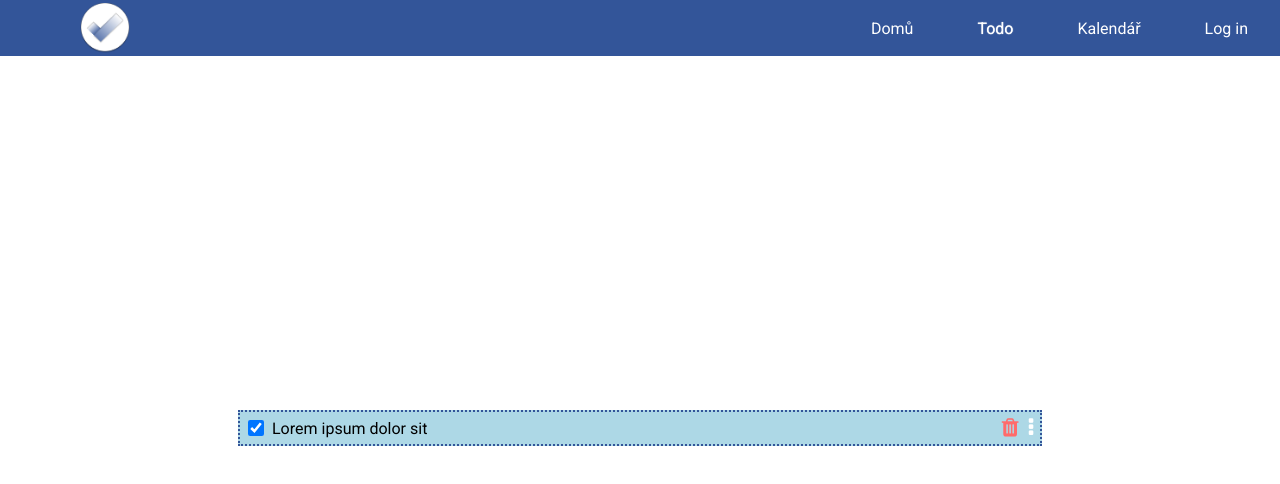
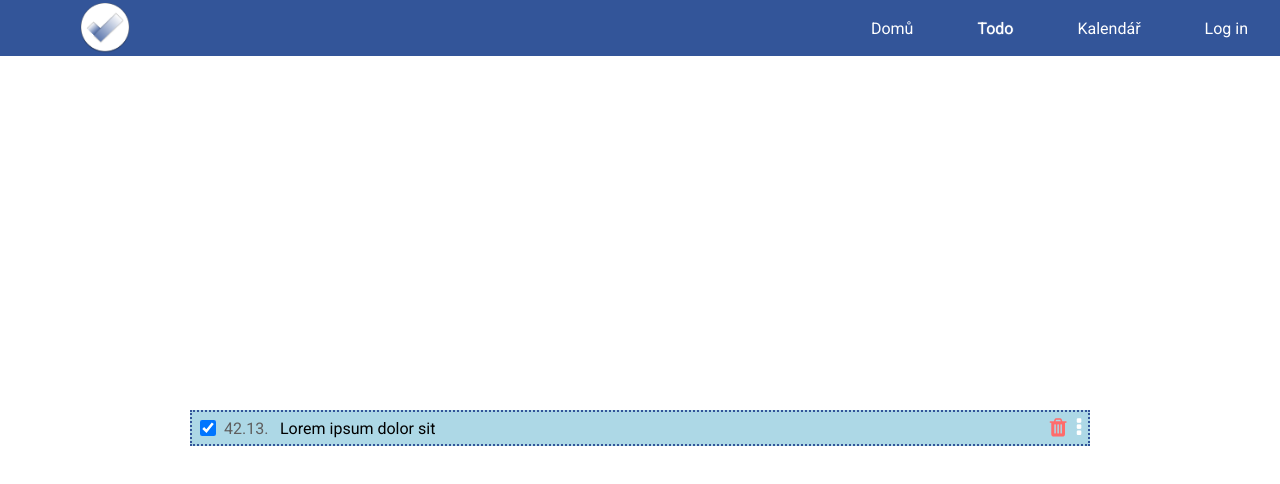
Before and after one commit to Wojtic/calendar-todo, a React (Create React App) app in the folder front-end/: page /todo in a window 1280 px wide. Shown: the top 484 px of the page. Built offline with nearby package versions, Linux system fonts and the light colour scheme.

Commit message:
Added time to todo

```diff
--- a/front-end/src/components/Todo/Todo.jsx
+++ b/front-end/src/components/Todo/Todo.jsx
@@ -10,7 +10,8 @@ const Todo = (props) => {
         defaultChecked={checked}
         onClick={() => setChecked(!checked)}
       />
-      <p>{props.task}</p>
+      <p className="time">{props.time}</p>
+      <p className="task">{props.task}</p>
       <i className="fa fa-trash fa-lg"></i>
       <i className="fa fa-ellipsis-v fa-lg"></i>
     </div>
--- a/front-end/src/components/Todo/TodoList.jsx
+++ b/front-end/src/components/Todo/TodoList.jsx
@@ -2,9 +2,5 @@ import React from "react";
 import Todo from "./Todo.jsx";
 
 export default function TodoList() {
-  return (
-    <div>
-      <Todo checked={true} task={"Lorem ipsum dolor sit"} />
-    </div>
-  );
+  return <Todo checked={true} task={"Lorem ipsum dolor sit"} time={"42.13."} />;
 }
--- a/front-end/src/styles/css/style.css
+++ b/front-end/src/styles/css/style.css
@@ -280,7 +280,7 @@ nav .burger div {
   flex-direction: row;
   align-items: center;
   justify-content: center;
-  width: 50rem;
+  width: 70%;
   height: 2rem;
   background-color: lightblue;
   border: 2px dotted #335599;
@@ -291,7 +291,12 @@ nav .burger div {
   cursor: pointer;
 }
 
-.todo p {
+.todo .time {
+  width: 3.5rem;
+  color: #5f5f5f;
+}
+
+.todo .task {
   flex-grow: 1;
 }
 
--- a/front-end/src/styles/scss/_todo.scss
+++ b/front-end/src/styles/scss/_todo.scss
@@ -1,6 +1,6 @@
 .todo {
   @include flex-center(row, center);
-  @include width-height(50rem, 2rem);
+  @include width-height(70%, 2rem);
 
   background-color: $main-light;
   border: 2px dotted $main;
@@ -9,7 +9,13 @@
   * {
     cursor: pointer;
   }
-  p {
+
+  .time {
+    width: 3.5rem;
+    color: rgb(95, 95, 95);
+  }
+
+  .task {
     flex-grow: 1;
   }
 
```
Also changed, not shown: 1 other file (tests, documents, lock files or other folders).
